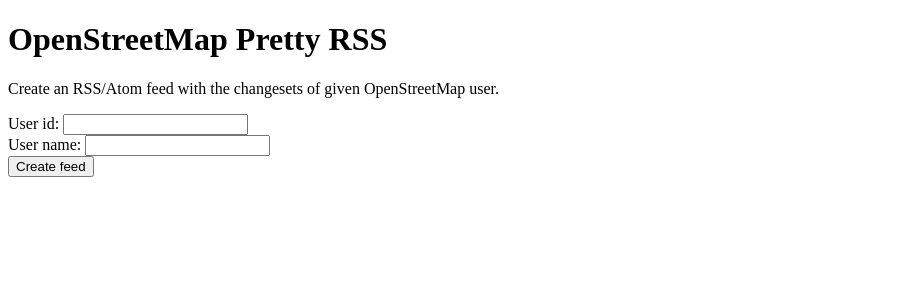
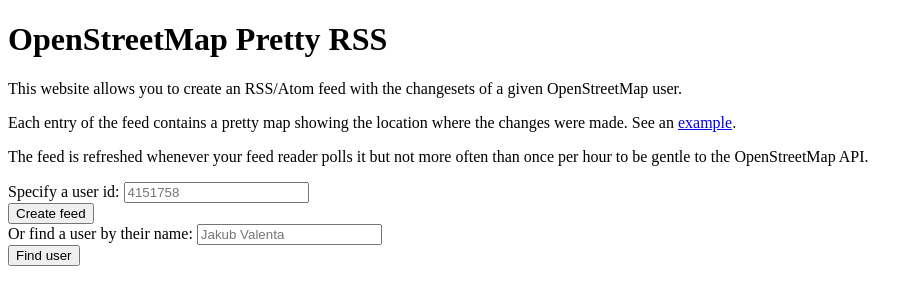
Before and after one commit to jakubvalenta/osm-changesets, a Django app: page / in a window 1280 px wide. Shown: the top 305 px of the page, without its empty margins (0-918 px from the left). Run offline with Django 5.2, Linux system fonts and the light colour scheme.

Commit message:
add find user feature

```diff
--- a/osm_pretty_rss/forms.py
+++ b/osm_pretty_rss/forms.py
@@ -1,6 +1,15 @@
 from django import forms
 
 
-class UserForm(forms.Form):
-    uid = forms.IntegerField(label="User id")
-    user_name = forms.CharField(label="User name")
+class CreateUserForm(forms.Form):
+    uid = forms.IntegerField(
+        label="Specify a user id",
+        widget=forms.TextInput(attrs={"placeholder": "4151758"}),
+    )
+
+
+class FindUserForm(forms.Form):
+    user_name = forms.CharField(
+        label="Or find a user by their name",
+        widget=forms.TextInput(attrs={"placeholder": "Jakub Valenta"}),
+    )
--- a/osm_pretty_rss/settings.py
+++ b/osm_pretty_rss/settings.py
@@ -25,7 +25,7 @@
 # SECURITY WARNING: don't run with debug turned on in production!
 DEBUG = True
 
-ALLOWED_HOSTS = []
+ALLOWED_HOSTS: list[str] = []
 
 
 # Application definition
--- a/osm_pretty_rss/templates/index.html
+++ b/osm_pretty_rss/templates/index.html
@@ -6,18 +6,45 @@
     <title>OpenStreetMap Pretty RSS</title>
     <meta
       name="description"
-      content="Create an RSS/Atom feed with the changesets of given OpenStreetMap user."
+      content="A website that provides pretty RSS/Atom feeds for OpenStreetMap user changesets."
     />
   </head>
   <body>
     <h1>OpenStreetMap Pretty RSS</h1>
     <p>
-      Create an RSS/Atom feed with the changesets of given OpenStreetMap user.
+      This website allows you to create an RSS/Atom feed with the changesets of
+      a given OpenStreetMap user.
+    </p>
+    <p>
+      Each entry of the feed contains a pretty map showing the location where
+      the changes were made. See an
+      <a href="{% url 'user-detail' pk=4151758 %}">example</a>.
+    </p>
+    <p>
+      The feed is refreshed whenever your feed reader polls it but not more
+      often than once per hour to be gentle to the OpenStreetMap API.
     </p>
     <form method="post">
-      {% csrf_token %}
-      {{ form }}
-      <input type="submit" value="Create feed">
+      {% csrf_token %} {{ create_form }}
+      <input type="submit" name="create" value="Create feed" />
     </form>
+    <form method="post">
+      {% csrf_token %} {{ find_form }}
+      <input type="submit" name="find" value="Find user" />
+    </form>
+    {% if found_users %}
+    <ul>
+      {% for found_user in found_users %}
+      <li>
+        {{ found_user.user_names|join:", " }} ({{ found_user.uid }})
+        <form method="post">
+          {% csrf_token %}
+          <input type="hidden" name="uid" value="{{ found_user.uid }}" />
+          <input type="submit" name="create" value="Create feed" />
+        </form>
+      </li>
+      {% endfor %}
+    </ul>
+    {% endif %}
   </body>
 </html>
--- a/osm_pretty_rss/views.py
+++ b/osm_pretty_rss/views.py
@@ -1,22 +1,65 @@
+from dataclasses import dataclass
+
+import requests
+from django.db import IntegrityError
+from django.http import HttpRequest, HttpResponse
 from django.shortcuts import redirect, render
 from django.views import generic
 
-from osm_pretty_rss.forms import UserForm
+from osm_pretty_rss.forms import CreateUserForm, FindUserForm
 from osm_pretty_rss.models import User
 
 
-def index(request):
+@dataclass
+class FoundUser:
+    uid: int
+    user_names: list[str]
+
+
+def create_user(uid: int) -> None:
+    user = User(uid=uid)
+    user.save()
+    user.refresh()
+
+
+def find_users(user_name: str) -> list[FoundUser]:
+    r = requests.get(
+        "https://whosthat.osmz.ru/whosthat/whosthat.php",
+        params={"name": user_name, "action": "names"},
+    )
+    r.raise_for_status()
+    data = r.json()
+    return [
+        FoundUser(uid=int(item["id"]), user_names=[str(x) for x in item["names"]])
+        for item in data
+    ]
+
+
+def index(request: HttpRequest) -> HttpResponse:
+    create_form = CreateUserForm()
+    find_form = FindUserForm()
+    found_users: list[FoundUser] = []
     if request.method == "POST":
-        form = UserForm(request.POST)
-        if form.is_valid():
-            uid = form.cleaned_data["uid"]
-            user_name = form.cleaned_data["user_name"]
-            user = User.objects.create(uid=uid, user_name=user_name)
-            user.refresh()
-            return redirect("user-detail", uid=uid)
-    else:
-        form = UserForm()
-    return render(request, "index.html", {"form": form})
+        if "find" in request.POST:
+            find_form = FindUserForm(request.POST)
+            if find_form.is_valid():
+                user_name = find_form.cleaned_data["user_name"]
+                found_users = find_users(user_name)
+        else:
+            create_form = CreateUserForm(request.POST)
+            if create_form.is_valid():
+                uid = create_form.cleaned_data["uid"]
+                create_user(uid)
+                return redirect("user-detail", pk=uid)
+    return render(
+        request,
+        "index.html",
+        {
+            "create_form": create_form,
+            "find_form": find_form,
+            "found_users": found_users,
+        },
+    )
 
 
 class UserDetailView(generic.DetailView):
```
Also changed, not shown: osm_pretty_rss/models.py (+3 -4 lines), pyproject.toml (+15 -3 lines), osm_pretty_rss/migrations/0003_remove_user_user_name.py (added), 3 other files.
